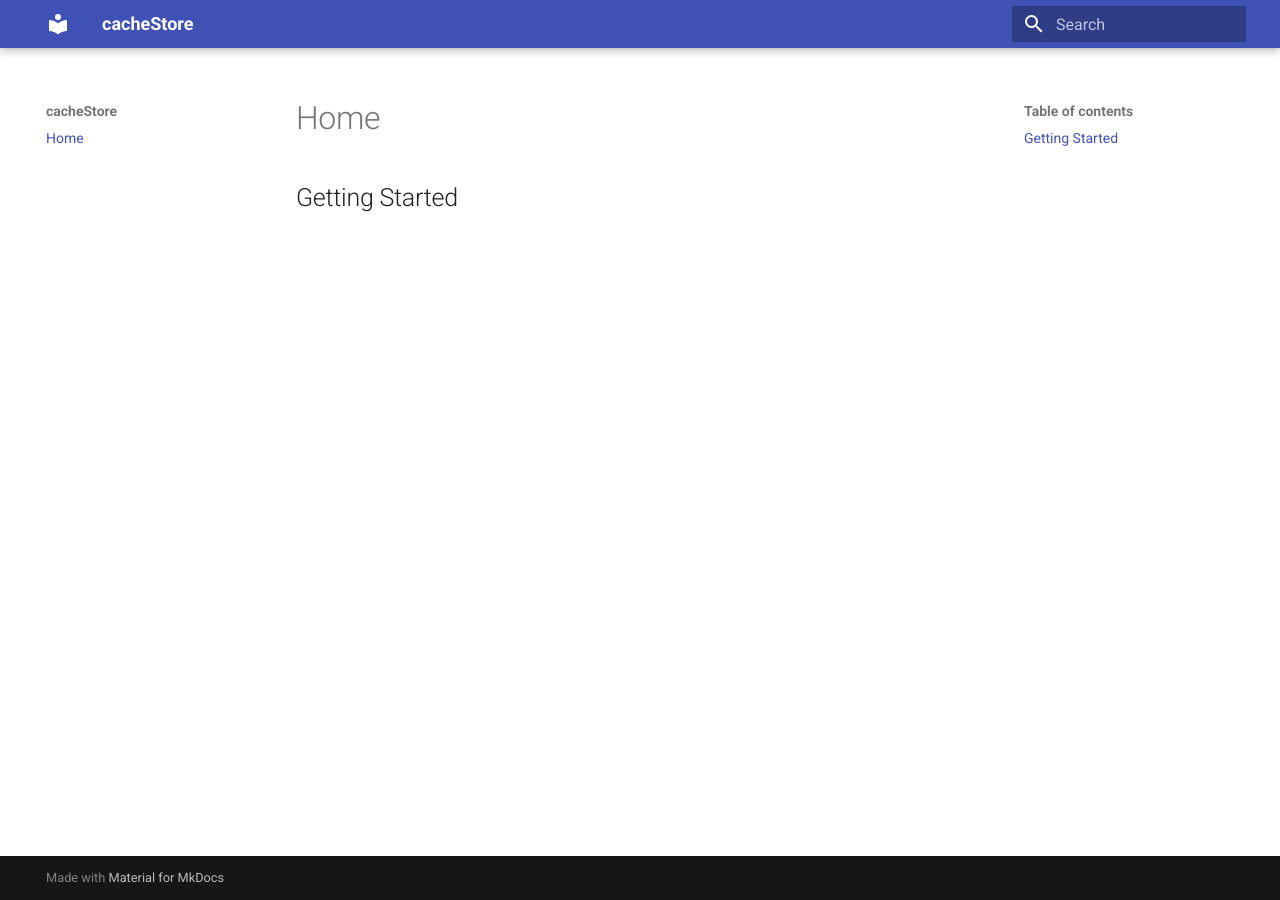
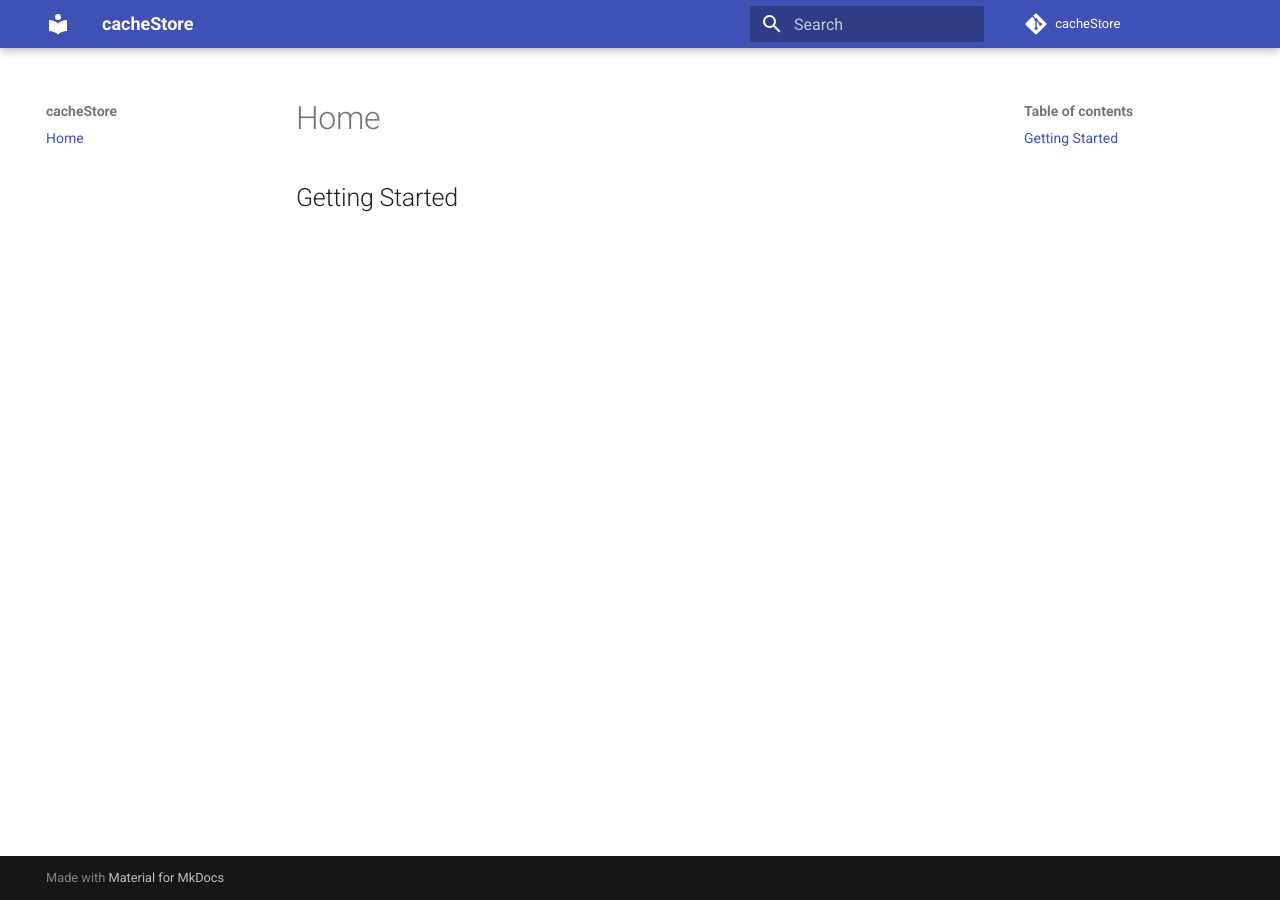
Before and after one commit to DeathToTheStadium/cacheStore, an MkDocs documentation site: the page built from docs/index.md, in a window 1280 px wide. Built offline with MkDocs 1.6.1 and Material for MkDocs 9.7.7, drawn with Linux system fonts in a browser that asks for light colours; comment, search, counter and statistics services are not loaded.

Commit message:
Update mkdocs.yml
another update to docs

```diff
--- a/mkdocs.yml
+++ b/mkdocs.yml
@@ -1,4 +1,6 @@
 site_name: cacheStore
-
+site_url: https://github.com/DeathToTheStadium/cacheStore
+repo_name: cacheStore
+repo_url: https://github.com/DeathToTheStadium/cacheStore
 theme:
   name: material
```
